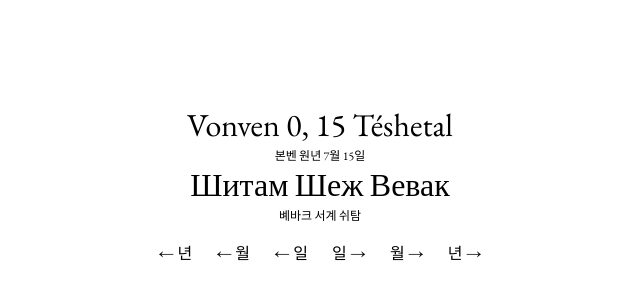
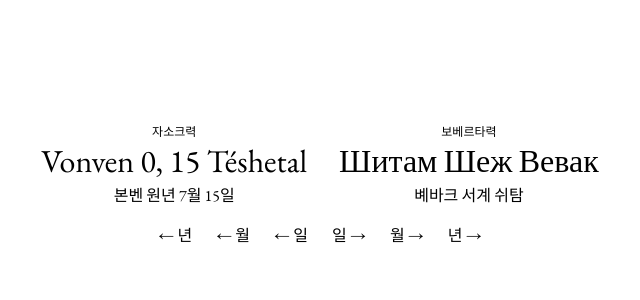
Before and after one commit to zasoque/aquia-calendar, a SvelteKit app: page / in a window 1280 px wide. Shown: the part 216-516 px from the top of the page, without its empty margins (320-960 px from the left). Built offline with nearby package versions, Linux system fonts and the light colour scheme.

Commit message:
Update date formats and styling in +page.svelte

```diff
--- a/src/routes/+page.svelte
+++ b/src/routes/+page.svelte
@@ -249,7 +249,9 @@
 		} else if (days === 365) {
 			dateFormat = korean ? '크폴잔큐브' : 'Кползанкюв';
 		} else {
-			dateFormat = korean ? `${season} ${SKASOJBO_KOREAN[days % 73]}` : `${SKASOJBO[days % 73]} ${season}`;
+			dateFormat = korean
+				? `${season} ${SKASOJBO_KOREAN[days % 73]}`
+				: `${SKASOJBO[days % 73]} ${season}`;
 		}
 
 		year = (korean ? SKASOJBO_KOREAN : SKASOJBO)[(year - 2000 + 25) % 72];
@@ -307,14 +309,18 @@
 <div
 	style="display: flex; justify-content: center; align-items: center; height: 100vh; flex-direction: column;"
 >
-	<div style="max-width: 1280px; text-align: center;">
+	<div
+		style="max-width: 1280px; text-align: center; gap: 32px; display: flex; justify-content: center; align-items: center;"
+	>
 		<div>
+			<div style="font-size: 12px;">자소크력</div>
 			<div style="font-size: 32px;">{formatZasokeseDate(today)}</div>
-			<div style="font-size: 12px;">{formatZasokeseDate(today, true)}</div>
+			<div>{formatZasokeseDate(today, true)}</div>
 		</div>
 		<div>
+			<div style="font-size: 12px;">보베르타력</div>
 			<div style="font-size: 32px;">{formatBovertDate(today)}</div>
-			<div style="font-size: 12px;">{formatBovertDate(today, true)}</div>
+			<div>{formatBovertDate(today, true)}</div>
 		</div>
 	</div>
 	<div
```
